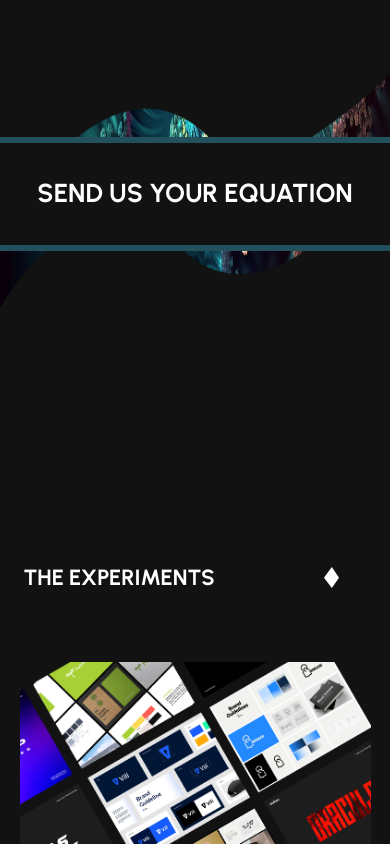
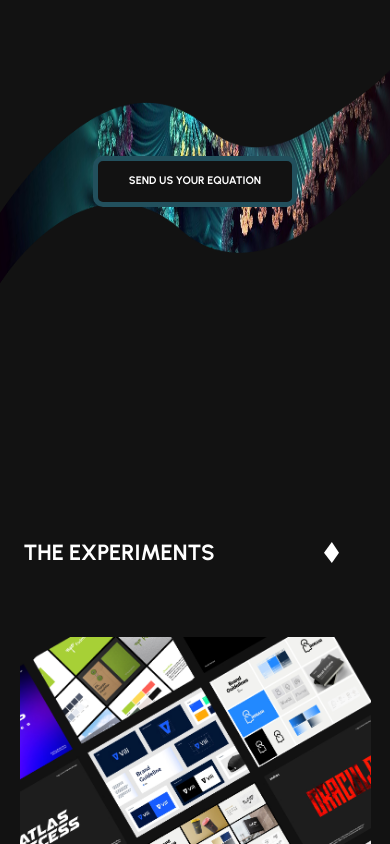
Before and after one commit to ivantrejoc/zoerowebsite, a React (Vite) app: page / in a window 390 px wide. Shown: the part 1660-2504 px from the top of the page. Built offline with nearby package versions, Linux system fonts and the light colour scheme.

Commit message:
button-area/responsive

```diff
--- a/src/components/buttonArea/ButtonArea.jsx
+++ b/src/components/buttonArea/ButtonArea.jsx
@@ -1,7 +1,10 @@
 import { Box, Button } from "@mui/material";
+import { useTheme } from "@mui/material/styles";
 import buttonBackground from "../../assets/img/vector-104-stroke.png";
 
 const ButtonArea = () => {
+  const theme = useTheme();
+
   return (
     <Box
       id="button-container"
@@ -18,10 +21,43 @@ const ButtonArea = () => {
         paddingTop: "2vh",
         width: "100%",
         height: "33vh",
-        marginBottom: "20vh"
+        marginBottom: "20vh",
+        [theme.breakpoints.down("md")]: {
+          height: "30vh"
+        },
+        [theme.breakpoints.down("xs")]: {
+          height: "25vh"
+        },
+        [theme.breakpoints.down("xxs")]: {
+          height: "23vh"
+        }
       }}
     >
-      <Button href="/contact">SEND US YOUR EQUATION</Button>
+      <Button
+        href="/contact"
+        sx={{
+          [theme.breakpoints.down("xxl")]: {
+            width: "23.125rem !important",
+            height: "5.525rem !important",
+            fontSize: "1.325rem !important"
+          },
+          [theme.breakpoints.down("md")]: {
+            width: "12.71506rem !important",
+            height: "3.19375rem !important",
+            fontSize: "0.682rem !important",
+            strokeWidth: "2.194px !important",
+            border: "solid 5px #22505D !important"
+          },
+          [theme.breakpoints.down("xs")]: {
+            border: "solid 4px #22505D !important"
+          },
+          [theme.breakpoints.down("xxs")]: {
+            border: "solid 3.5px #22505D !important"
+          }
+        }}
+      >
+        SEND US YOUR EQUATION
+      </Button>
     </Box>
   );
 };
--- a/src/components/fieldsMedalsSection/FieldsMedalsSection.jsx
+++ b/src/components/fieldsMedalsSection/FieldsMedalsSection.jsx
@@ -19,15 +19,20 @@ const FieldsMedalsSection = () => {
         marginBottom: "15vh",
         width: "100vw",
         height: "90vh",
+        [theme.breakpoints.down("xl")]: {
+          marginBottom: "25vh",
+        },
         [theme.breakpoints.down("md")]: {
-          height: "200vh"
+          height: "200vh",
+          marginBottom: "10vh"
         },
         [theme.breakpoints.down("xs")]: {
           height: "150vh"
         },
         [theme.breakpoints.down("xxs")]: {
           height: "140vh"
-        }
+        },
+
       }}
     >
       <Box
```
